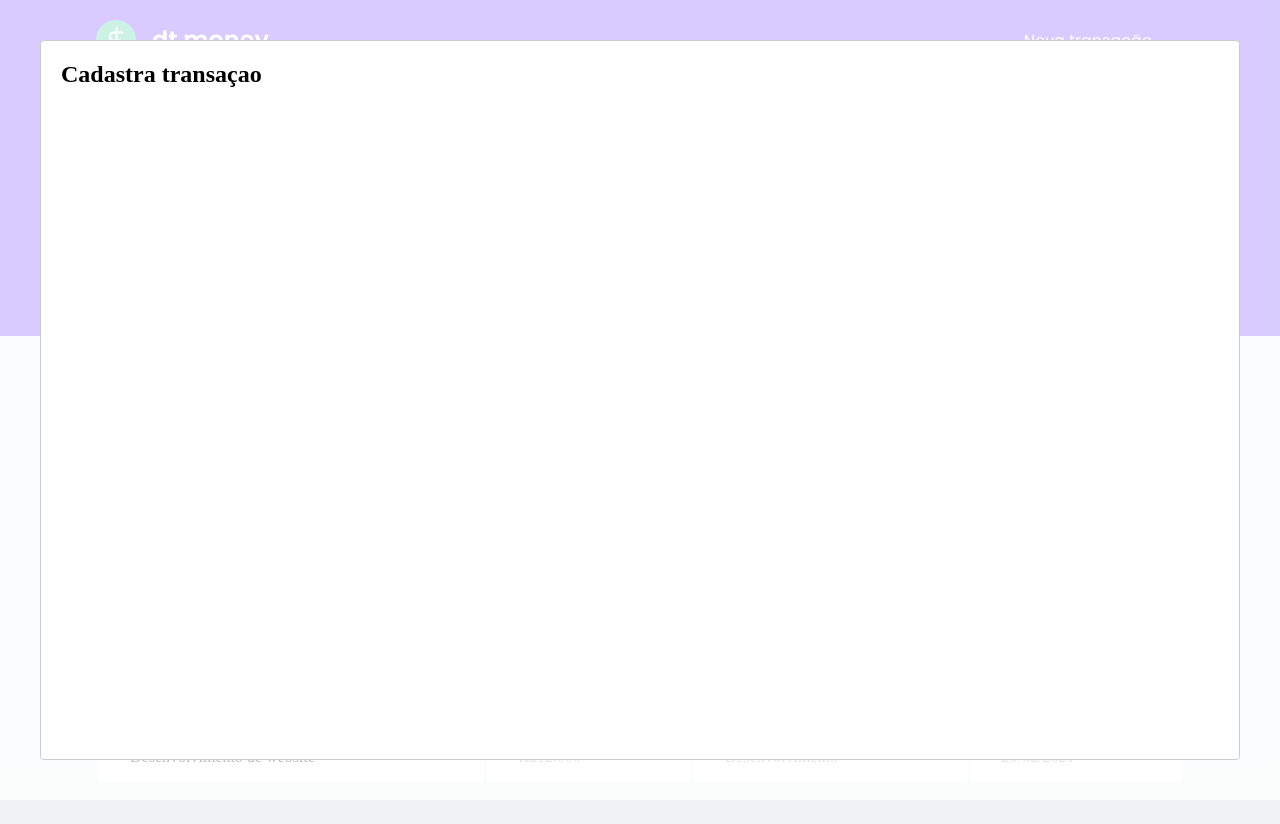
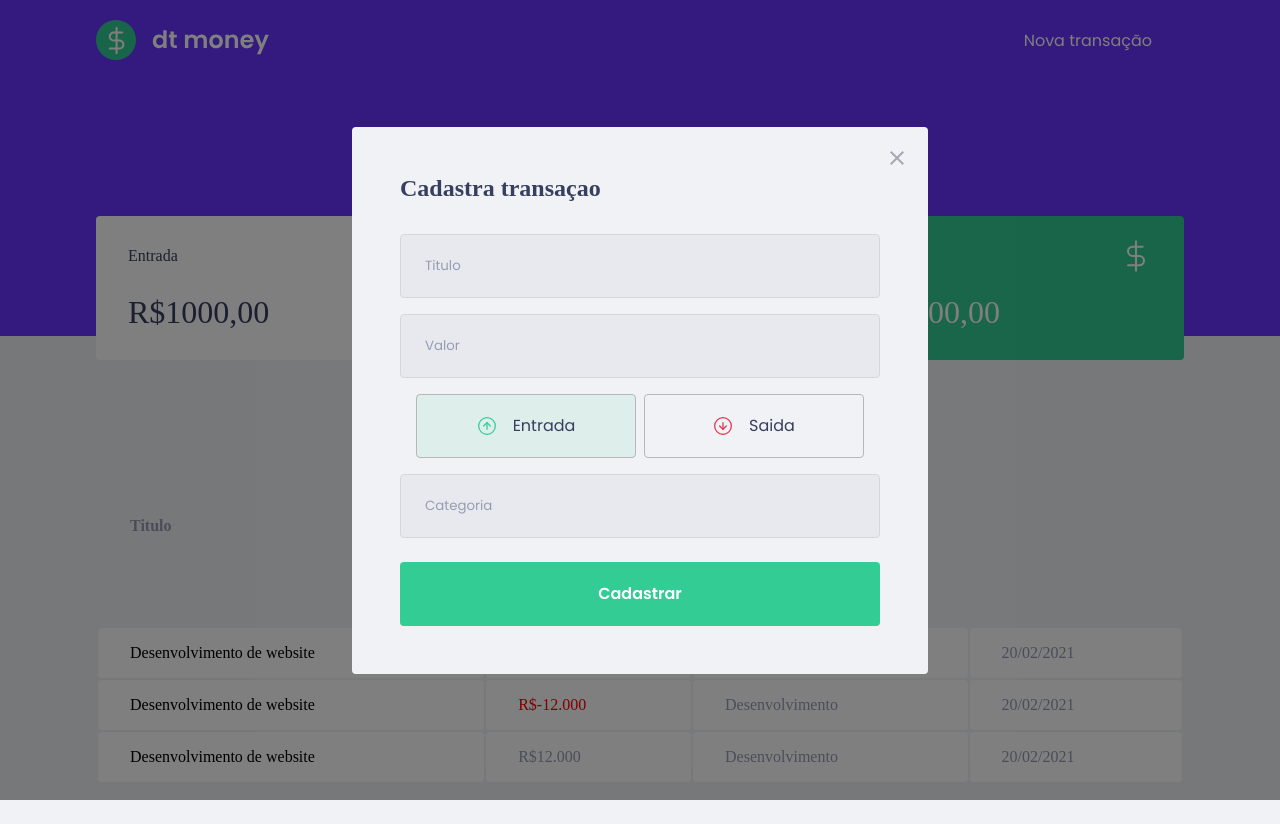
Before and after one commit to Marcelocerqueira/dt_maney, a React (Create React App) app: page / in a window 1280 px wide. Both pictures are taken after a click on the button "Nova transação". Built offline with nearby package versions, Linux system fonts and the light colour scheme; no server answers; what miragejs would draw is missing.

Commit message:
configurando modal..etapaz grand;

```diff
--- a/package.json
+++ b/package.json
@@ -5,6 +5,7 @@
   "dependencies": {
     "axios": "^0.24.0",
     "miragejs": "^0.1.42",
+    "polished": "^4.1.3",
     "react": "^17.0.2",
     "react-dom": "^17.0.2",
     "react-modal": "^3.14.4",
--- a/src/components/NewTransactionModal/index.tsx
+++ b/src/components/NewTransactionModal/index.tsx
@@ -1,4 +1,10 @@
 import Modal from "react-modal";
+import incomeImg from "../../assets/income.svg";
+import outcomeImg from "../../assets/outcome.svg";
+import closeImg from "../../assets/close.svg";
+
+import { Container, TransactionTypeContainer, RadioBox } from "./styles";
+import { useState } from "react";
 
 interface NewTransactionModalProps {
   isOpen: boolean;
@@ -9,9 +15,60 @@
   isOpen,
   onRequestClose,
 }: NewTransactionModalProps) {
+  const [type, setType] = useState("deposit");
+
   return (
-    <Modal isOpen={isOpen} onRequestClose={onRequestClose}>
-      <h2>Cadastra transaçao</h2>
+    <Modal
+      isOpen={isOpen}
+      onRequestClose={onRequestClose}
+      overlayClassName="react-modal-overlay"
+      className="react-modal-content"
+    >
+      <button
+        type="button"
+        onClick={onRequestClose}
+        className="react-modal-close"
+      >
+        <img src={closeImg} alt="Fecha modal" />
+      </button>
+
+      <Container>
+        <h2>Cadastra transaçao</h2>
+
+        <input placeholder="Titulo" />
+
+        <input type="number" placeholder="Valor" />
+
+        <TransactionTypeContainer>
+          <RadioBox
+            type="button"
+            onClick={() => {
+              setType("deposit");
+            }}
+            isActive={type === "deposit"}
+            activeColor="green"
+          >
+            <img src={incomeImg} alt="Entrada" />
+            <span>Entrada</span>
+          </RadioBox>
+
+          <RadioBox
+            type="button"
+            onClick={() => {
+              setType("Withdraw");
+            }}
+            isActive={type === "Withdraw"}
+            activeColor="red"
+          >
+            <img src={outcomeImg} alt="Saida" />
+            <span>Saida</span>
+          </RadioBox>
+        </TransactionTypeContainer>
+
+        <input placeholder="Categoria" />
+
+        <button type="submit">Cadastrar</button>
+      </Container>
     </Modal>
   );
 }
--- a/src/components/NewTransactionModal/styles.ts
+++ b/src/components/NewTransactionModal/styles.ts
@@ -1,3 +1,95 @@
 import styled from "styled-components";
+import { darken, transparentize } from "polished";
 
-export const Container = styled.div``;
+export const Container = styled.form`
+  h2 {
+    color: var(--text-title);
+    font-size: 1.5rem;
+    margin-bottom: 2rem;
+  }
+
+  input {
+    width: 100%;
+    padding: 0 1.5rem;
+    height: 4rem;
+    border-radius: 0.25rem;
+
+    border: 1px solid #d7d7d7;
+    background: #e7e9ee;
+
+    &::placeholder {
+      color: var(--text-body);
+    }
+    & + input {
+      margin-top: 1rem;
+    }
+  }
+  button[type="submit"] {
+    width: 100%;
+    padding: 0 1.5rem;
+    height: 4rem;
+    background: var(--green);
+    color: #fff;
+    border-radius: 0.25rem;
+    border: 0;
+    font-size: 1rem;
+    margin-top: 1.5rem;
+    font-weight: 600;
+
+    transition: filter 0.2s;
+
+    &:hover {
+      filter: brightness(0.9);
+    }
+  }
+`;
+
+export const TransactionTypeContainer = styled.div`
+  margin: 1rem;
+  display: grid;
+  grid-template-columns: 1fr 1fr;
+  gap: 0.5rem;
+`;
+
+interface RadioBoxprops {
+  isActive: boolean;
+  activeColor: "green" | "red";
+}
+
+const colors = {
+  green: "#33CC95",
+  red: "#E52E4D",
+};
+
+export const RadioBox = styled.button<RadioBoxprops>`
+  height: 4rem;
+  border: 1px solid #b7b7b7;
+  border-radius: 0.25rem;
+
+  background: ${(props) =>
+    props.isActive
+      ? transparentize(0.9, colors[props.activeColor])
+      : "transparent"};
+  //forma de colocar a cor em cada botton
+
+  display: flex;
+  align-items: center;
+  justify-content: center;
+
+  transition: border-color 0.2s;
+
+  &:hover {
+    border-color: ${darken(0.1, "#b7b7b7")};
+  }
+  img {
+    width: 20px;
+    height: 20px;
+  }
+
+  span {
+    display: inline-block;
+    margin-left: 1rem;
+    font-size: 1rem;
+    color: var(--text-title);
+  }
+`;
--- a/src/styles/global.ts
+++ b/src/styles/global.ts
@@ -57,4 +57,42 @@
   cursor: not-allowed;
 }
 
+.react-modal-overlay {
+  background: rgba(0,0,0,0.5);
+
+  position: fixed;
+  top: 0;
+  bottom: 0;
+  right: 0;
+  left: 0;
+  display: flex;
+  align-items: center;
+  justify-content: center;
+}
+.react-modal-content {
+  width: 100%;
+  max-width: 576px;
+  background: var(--background);
+  padding: 3rem;
+  position: relative;
+  border-radius: 0.25rem;
+
+  font-weight:400;
+  font-size: 1rem;
+
+  .react-modal-close {
+    position: absolute;
+    right: 1.5rem;
+    top: 1.5rem;
+    border: 0;
+    background: transparent;
+
+    transition:filter 0 2s;
+
+
+    &:hover {
+      filter: brightness(0.8);
+    }
+  }
+}
 `;
```
Also changed, not shown: 1 other file (tests, documents, lock files or other folders).
